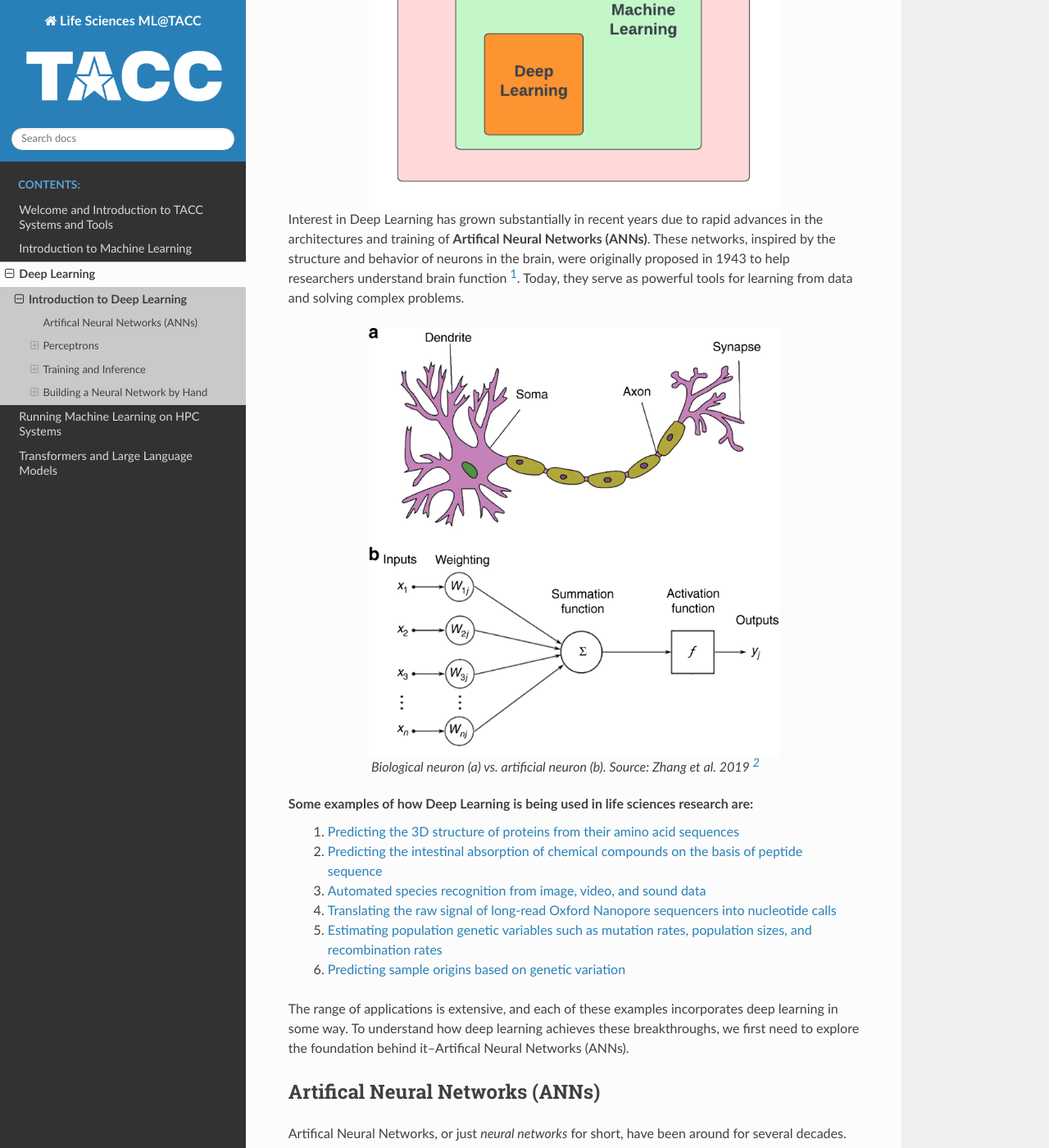
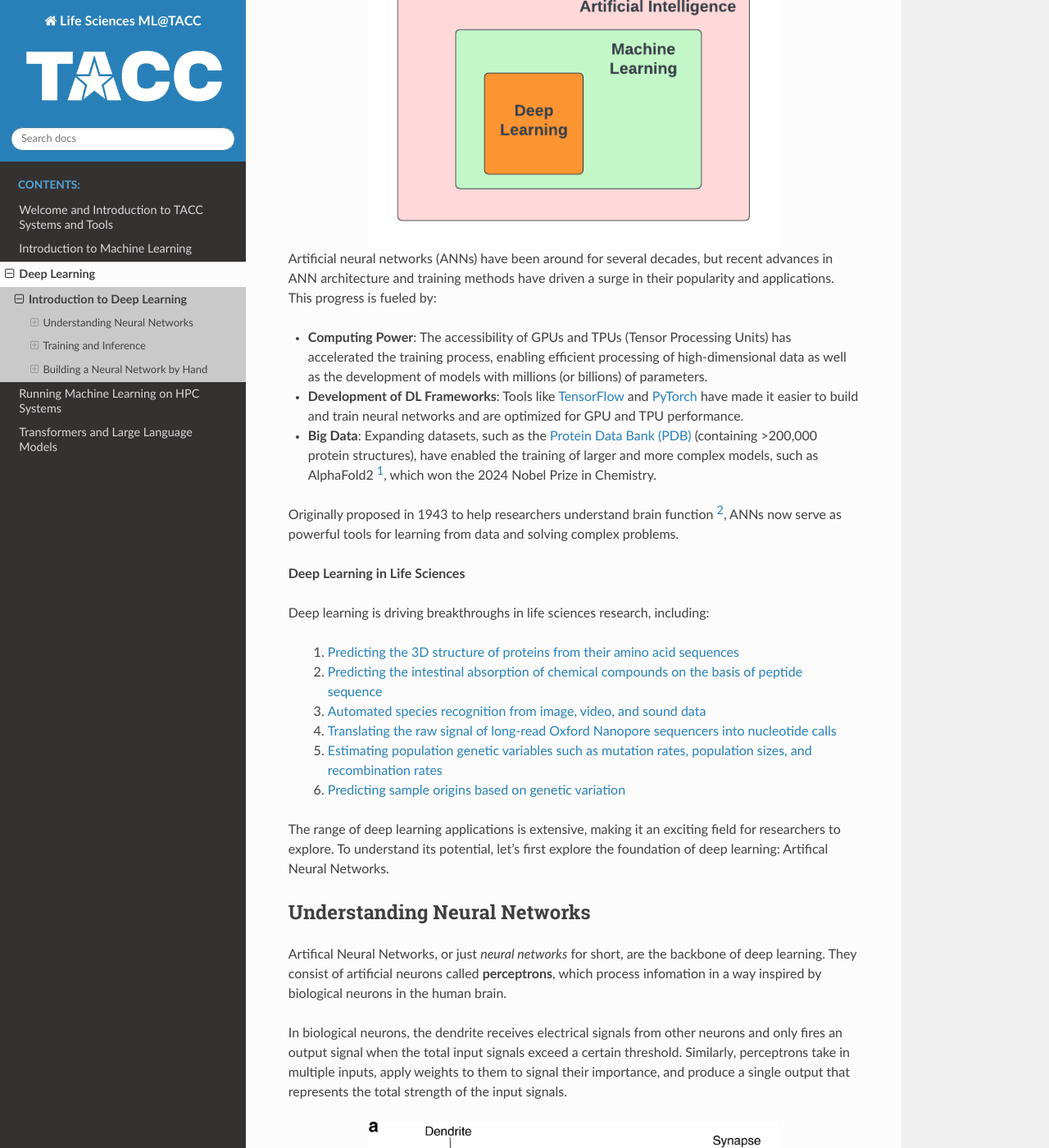
Before and after one commit to lconcia/life_sciences_ml_at_tacc, a Sphinx documentation site: the page built from docs/section3/intro_to_dl.rst, in a window 1280 px wide and 1400 px high, scrolled down 356 px. Shown: the whole window at 82% size. Built offline with Sphinx 7.4.7 and the Read the Docs theme 3.1.0, drawn with Linux system fonts in a browser that asks for light colours; some of the changed text lies outside the part shown.

Commit message:
Revising flow of Day 3 Intro to DL material (#6)

```diff
--- a/docs/section3/intro_to_dl.rst
+++ b/docs/section3/intro_to_dl.rst
@@ -1,29 +1,29 @@
 Introduction to Deep Learning
 =============
 
-Deep Learning has achieved remarkable progress in recent years, revolutionizing fields ranging
-from image classification to natural language processing. **Deep Learning** is a subfield of
-Machine Learning, which itself falls under the broader category of **Artificial Intelligence (AI)**.
+Deep learning has revolutionarized the way computers learn and process information.
+It has become one of the most powerful tools for complex data analysis and automated decision-making.
+As a subfield of **artificial intelligence (AI)** and **machine learning (ML)**, deep learning uses **artificial neural networks (ANNs)** to extract patterns and insights from large amounts of data automatically and autonomously.
 
 .. image:: ./images/AI-ML-DL.png
     :alt: AI-ML-DL Diagram
     :width: 500px
     :align: center
 
-Interest in Deep Learning has grown substantially in recent years due to rapid advances in the
-architectures and training of **Artifical Neural Networks (ANNs)**. These networks, inspired by the
-structure and behavior of neurons in the brain, were originally proposed in 1943 to help researchers
-understand brain function [1]_.
-Today, they serve as powerful tools for learning from data and solving complex problems.
+Artificial neural networks (ANNs) have been around for several decades, but recent advances in ANN architecture and training methods have driven a surge in their popularity and applications.
+This progress is fueled by:
 
-.. figure:: ./images/Bio-Basis-of-ANNs.png
-    :alt: Biological basis of Artifical Neural Networks
-    :width: 500px
-    :align: center
+* **Computing Power**: The accessibility of GPUs and TPUs (Tensor Processing Units) has accelerated the training process, enabling efficient processing of high-dimensional data as well as the development of models with millions (or billions) of parameters.
+* **Development of DL Frameworks**: Tools like `TensorFlow <https://www.tensorflow.org/>`_ and `PyTorch <https://pytorch.org/>`_ have made it easier to build and train neural networks and are optimized for GPU and TPU performance.
+* **Big Data**: Expanding datasets, such as the `Protein Data Bank (PDB) <https://www.wwpdb.org/>`_ (containing >200,000 protein structures), have enabled the training of larger and more complex models, such as AlphaFold2 [1]_, which won the 2024 Nobel Prize in Chemistry.
 
-    Biological neuron (a) vs. artificial neuron (b). Source: Zhang et al. 2019 [2]_
+Originally proposed in 1943 to help researchers understand brain function [2]_, ANNs now serve as powerful tools for learning from data and solving complex problems.
 
-Some examples of how Deep Learning is being used in life sciences research are:
+
+**Deep Learning in Life Sciences**
+
+Deep learning is driving breakthroughs in life sciences research, including:
+
     1. `Predicting the 3D structure of proteins from their amino acid sequences <https://doi.org/10.1038/s41586-021-03819-2>`_
     2. `Predicting the intestinal absorption of chemical compounds on the basis of peptide sequence <https://doi.org/10.1186/1471-2105-8-245>`_
     3. `Automated species recognition from image, video, and sound data <https://doi.org/10.1111/2041-210X.13075>`_
@@ -31,31 +31,70 @@
     5. `Estimating population genetic variables such as mutation rates, population sizes, and recombination rates <https://doi.org/10.1093/molbev/msy224>`_
     6.  `Predicting sample origins based on genetic variation <https://doi.org/10.7554/eLife.54507>`_
 
-The range of applications is extensive, and each of these examples incorporates deep learning in some way.
-To understand how deep learning achieves these breakthroughs, we first need to explore the foundation behind it–Artifical Neural Networks (ANNs).
+The range of deep learning applications is extensive, making it an exciting field for researchers to explore.
+To understand its potential, let's first explore the foundation of deep learning: Artifical Neural Networks.
 
 =============
-Artifical Neural Networks (ANNs)
+Understanding Neural Networks
 =============
-Artifical Neural Networks, or just *neural networks* for short, have been around for several decades.
-However, recently there has been a significant uptick in the number of applications that make use of neural networks.
-Let's talk about some of the factors that have contributed to the increase in use of neural networks in recent years:
+Artifical Neural Networks, or just *neural networks* for short, are the backbone of deep learning.
+They consist of artificial neurons called **perceptrons**, which process infomation in a way inspired by biological neurons in the human brain.
 
-1. Access to machines with **GPUs** (Graphical Processing Units) to run compute-intensive Deep Learning algorithms:
-  * DL tasks involve high dimensional data such as audio, text, and images. Processing and analyzing this data needs intensive mathematical computations (matrix multiplications), which can be efficiently done on GPUs.
-  * Training DL models that have millions or billions of trainable parameters (weights and biases) is faster on GPU versus CPU.
-2. Availability of advanced machine learning frameworks such as `TensorFlow <https://www.tensorflow.org/>`_.
-  * ``TensorFlow`` is an **open-source** machine learning framework developed by Google.
-  * It provides an ecosystem of tools, libraries, and resources for building and deploying DL models
-  * ``TensorFlow`` is optimized for performance on GPU and TPU (Tensor Processing Unit – AI accelerator developed by Google for running workloads based off of ``TensorFlow``)
-  * With ``TensorFlow`` we can build a wide range of ANNs – from simple, feedforward NNs to complex DL architectures.
-3. Lastly, the growing availability of datasets has enabled effective DL model training. For example, the `Protein Data Bank (PDB) <https://www.wwpdb.org/>`_ contains over 200,000 experimentally-determined protein structures, which were used to train AlphaFold2 [3]_, winner of the 2024 Nobel Prize in Chemistry.
+In biological neurons, the dendrite receives electrical signals from other neurons and only fires an output signal when the total input signals exceed a certain threshold.
+Similarly, perceptrons take in multiple inputs, apply weights to them to signal their importance, and produce a single output that represents the total strength of the input signals.
 
-**Basic Idea**
+.. figure:: ./images/Bio-Basis-of-ANNs.png
+    :alt: Biological basis of Artifical Neural Networks
+    :width: 500px
+    :align: center
+
+    Biological neuron (a) vs. artificial neuron (b). Source: Zhang et al. 2019 [3]_
+
+Perceptrons: The Building Blocks of Neural Networks
+--------------------------------------------------
+
+**1. Inputs and Weights**
+
+A perceptron has multiple inputs, which we'll call :math:`x_1`, :math:`x_2`, and :math:`x_3`.
+Each input has an associated **weight**, denoted as :math:`w_1`, :math:`w_2`, and :math:`w_3`.
+These weights determine how important each input is to the percepton's decision.
+During *training*, these weights are adjusted to improve accuracy; during *testing*, they remain fixed.
+
+**2. Linear Summation Function**
+
+Each input is multiplied by its corresponding weight, and then all of the weighted inputs are summed together via a **linear summation function**:
+
+    .. math:: Sum = (w_1x_1) + (w_2x_2) + (w_3x_3) + w_0
+A **bias** term, :math:`w_0`, is also added to the linear combination.
+The bias is like the intercept in a linear equation–it allows the perceptron to make predictions even when all inputs are zero.
+Together, the weights and bias (:math:`w_0, w_1, w_2,...`) are called the **parameters** of the perceptron.
+
+**3. Nonlinear Activation function**
+
+The weighted sum (including the bias) is then passed through a **nonlinear activation function** to produce the perceptron's output.
+One common activation function is the **ReLU (Rectified Linear Unit)** function, which is defined as:
+  .. math:: ReLu(x) = max(0, x)
+  * If the sum is positive, we keep it as is.
+  * If the sum is negative (or zero), we set it to 0.
+  * As a result, the output has a range of 0 to infinity.
+Activation functions introduce **non-linearity**, allowing neural networks to learn complex patterns in data.
 
 
-Neural networks are mathematical systems that can learn patterns from data and model real-world processes.
-In this sense, a neural network is just another kind of machine learning model like the ones we have already studied.
+The basic architecture of a perceptron is depicted below:
+
+.. figure:: ./images/perceptron_diagram.png
+    :alt: How a perceptron works
+    :width: 700px
+    :align: center
+
+From Perceptrons to Neural Networks
+-----------------------------------
+A neural network is made up of *layers of perceptrons*, where each perceptron applies a mathematical function to its inputs and passes the result to the next layer.
+These layers include:
+
+1. **Input layer**: The first layer of the neural network, which receives raw data (e.g., an image or DNA sequence).
+2. **Hidden layers**: Layers between the input and output layers, which learn complex features from the input data.
+3. **Output layer**: The final layer of the neural network, which produces the final output (e.g., classification of a tumor as malignant or benign).
 
 The basic architecture of a neural network is depicted below:
 
@@ -64,49 +103,11 @@
     :width: 600px
     :align: center
 
-
-=============
-Perceptrons
-=============
-A **perceptron**, analogous to a single neuron, is the basic building block of a neural network.
-Broadly speaking, a perceptron is a mathematical function that takes in any number of inputs and produces a single output.
-The basic architecture of a perceptron is depicted below:
-
-.. figure:: ./images/perceptron_diagram.png
-    :alt: How a perceptron works
-    :width: 700px
-    :align: center
-
-
-
-Inputs and Weights
---------------
-A perceptron has multiple inputs, which we'll call :math:`x_1`, :math:`x_2`, and :math:`x_3`.
-Each input has an associated **weight**, denoted as :math:`w_1`, :math:`w_2`, and :math:`w_3`.
-These weights determine how important each input is to the percepton's decision.
-During *training*, these weights are adjusted to improve accuracy; during *testing*, they remain fixed.
-
-Linear Summation Function
---------------
-Each input is multiplied by its corresponding weight, and then all of the weighted inputs are summed together via a **linear summation function**:
-
-    .. math:: Sum = (w_1x_1) + (w_2x_2) + (w_3x_3) + w_0
-A **bias** term, :math:`w_0`, is also added to the linear combination.
-The bias is like the intercept in a linear equation–it allows the perceptron to make predictions even when all inputs are zero.
-Together, the weights and bias (:math:`w_0, w_1, w_2,...`) are called the **parameters** of the perceptron.
-
-Nonlinear Activation function
---------------
-The weighted sum (including the bias) is then passed through a **nonlinear activation function** to produce the perceptron's output.
-One common activation function is the **ReLU (Rectified Linear Unit)** function, which is defined as:
-  .. math:: ReLu(x) = max(0, x)
-  * If the sum is positive, we keep it as is.
-  * If the sum is negative (or less than zero), we set it to 0.
-  * As a result, the output has a range of 0 to infinity.
-Activation functions introduce **non-linearity**, allowing neural networks to learn complex patterns in data.
+Each perceptron in a layer is connected to perceptrons in the next layer, and these *connections have weights*, which determine the influence of each input.
+During training, these weights are adjusted to improve accuracy.
 
 **Putting it all together**
-
+-----------------------------------
 To summarize, the perceptron takes in multiple inputs (as many as you want) and assigns weights to them.
 It calculates a weighted sum of the inputs, adds a bias term, and then passes the result through an activation function to produce an output.
 When multiple perceptrons are connected, they form a neural network that can learn complex decision boundaries.
@@ -220,30 +221,61 @@
 
 We could implement a perceptron using a numpy array to hold the weights and bias:
 
-.. code-block:: python
+.. code-block:: python3
 
     def create_perceptron(dim):
-    """
-    Create a perceptron of dimension `dim` and initialize it with random weights.
-    """
-    # we use dim+1 because we want to have a bias term and `dim` weights
-    return np.random.random(dim+1)
+        """
+        Create a perceptron of dimension `dim` and initialize it with random weights.
+        """
+        # we use dim+1 because we want to have a bias term and `dim` weights
+        return np.random.random(dim+1)
 
+Click below to see a detailed code explanation
+
+.. toggle:: Click to show
+
+    This code defines a function called ``create_perceptron`` that:
+
+    1. Takes one parameter `dim` which represents the dimension (number of input features) for the perceptron.
+    2. Creates a perceptron by generating random weights using NumPy's ``random.random()`` function.
+    3. Returns `dim+1` weights because:
+
+       - `dim` weights are used for the actual input features
+       - The extra `+1` creates one additional weight that serves as the bias term.
+    For example, if you call ``create_perceptron(3)``, it will return an array of 4 random numbers between 0 and 1 – three weights for the inputs and one bias term.
 
 We could then implement a layer as a certain number of perceptrons with an activation function:
 
-.. code-block:: python
+.. code-block:: python3
 
     def create_layer(num_perceptrons, dim, activation_function):
-    """
-    Create a layer of `num_perceptrons` perceptrons, each of dimension `dim` with activation function `activation_function`.
-    Initialize the weights of all perceptrons to a random float between 0 and 1.
-    """
-    # represent the layer as a list of dictionaries of perceptrons
-    layer = []
-    for i in range(num_perceptrons):
-        layer.append({"weights": create_perceptron(dim), "activation_function": activation_function})
-    return layer
+        """
+        Create a layer of `num_perceptrons` perceptrons, each of dimension `dim` with activation function `activation_function`.
+        Initialize the weights of all perceptrons to a random float between 0 and 1.
+        """
+        # represent the layer as a list of dictionaries of perceptrons
+        layer = []
+        for i in range(num_perceptrons):
+            layer.append({"weights": create_perceptron(dim), "activation_function": activation_function})
+        return layer
+
+.. toggle:: Click to show
+
+    The ``create_layer`` function builds a layer of multiple perceptrons. It:
+
+    1. Takes three parameters:
+
+      - ``num_perceptrons``: How many perceptrons to create in this layer
+      - ``dim``: The dimension (number of inputs) for each perceptron
+      - ``activation_function``: The activation function to use for each perceptron
+
+    2. Creates an empty list called `layer` that will store all the perceptrons.
+    3. Uses a for loop to create ``num_perceptrons`` perceptrons, where each perceptron is represented as a dictionary containing:
+      - ``weights``: The perceptron's weights created using the ``create_perceptron(dim)`` function we saw earlier.
+      - ``activation_function``: The activation function to use for this perceptron.
+
+    This code effectively creates a complete neural network layer where each perceptron has its own weights and shares the same activation function.
+
 
 We need a way to compute the output of a layer from an input.
 To do that though, we first need to say a little more about activation functions.
@@ -260,7 +292,7 @@
 Let's try to write this as a helper function using Python.
 The code is pretty simple: you just import numpy and implement the above formula:
 
-.. code-block:: python
+.. code-block:: python3
 
     import numpy as np
 
@@ -269,7 +301,7 @@
 
 Next, let's try to plot the sigmoid function:
 
-.. code-block:: python
+.. code-block:: python3
 
     # Import matplotlib, numpy and math
     import matplotlib.pyplot as plt
@@ -312,7 +344,7 @@
 
     **Code Challenge Solution**:
 
-    .. code-block:: python
+    .. code-block:: python3
 
         import numpy as np
         import matplotlib.pyplot as plt
@@ -371,8 +403,8 @@
 .. math::
     f(x) = max(0, x)
 
-This means that our range of output is from 0 to infinity.
-:math:`f(x)` is zero when :math:`x` is negative and :math:`f(x)` is equal to :math:`x` when :math:`x` is greater than or equal to zero:
+This means that our range of output is from 0 to infinity:
+`ReLU` returns the input value if it's positive, and 0 if it's negative or zero.
 
 .. figure:: ./images/ReLU-function.png
     :align: center
@@ -393,11 +425,102 @@
         :width: 500px
 
 
+Creating Layers and Computing the Output of Layers
+--------------
 
+Now that we understand how activation functions work, let's build on our previous functions to *compute the output of a layer* when given an input.
+
+**Step 1: Creating a Layer**
+
+We have already defined a ``create_layer`` function that constructs a layer of perceptrons, each with:
+
+  * A set of randomly initialized weights (including a bias term)
+  * A chosen activation function
+
+For example, we can create a layer with **5 perceptrons**, each expecting **3 input features**, using the ``sigmoid`` activation function:
+
+.. code-block:: python3
+
+    l1 = create_layer(5, 3, sigmoid)
+
+**Step 2: Computing the Output of a Layer**
+
+Given an input, our goal is to compute the output of each perceptron in the layer. This involves:
+
+  1. Computing the **weighted sum** of the inputs.
+  2. Adding the **bias** term.
+  3. Passing the result through the perceptron's **activation function**.
+
+Here's an example function that performs this computation:
+
+.. code-block:: python3
+
+    def compute_output_for_layer(X, layer):
+        """
+        Compute the output of a layer for an input X.
+
+        Parameters:
+       - X: numpy array of shape (d,), where d is the input dimension
+       - layer: list of perceptrons (each represented as a dictionary with 'weights' and 'activation_function')
+
+        Returns:
+       - A numpy array containing the output of each perceptron in the layer.
+       """
+
+        result = []
+
+        # for each perceptron in the layer
+        for p in layer:
+            # Compute the weighted sum (dot product) of inputs and weights and add the bias term
+            weighted_sum = np.dot(X, p['weights'][1:]) + p['weights'][0]
+
+            # Apply the activation function
+            output = p['activation_function'](weighted_sum)
+
+            # Store the output
+            result.append(output)
+
+        return np.array(result)
+
+We can now create an input and compute the output of our layer:
+
+.. code-block:: python3
+
+    >>> X = [0.8, -2.3, 2.15]
+    >>> o1 = compute_output_for_layer(X, l1)
+    >>> print("Output of Layer 1:", o1)
+
+**Step 3: Computing Output for Multiple Layers**
+
+Now, let's see what happens when we stack layers.
+First, we compute the output of the first layer.
+Then, we pass this output as the input to the next layer.
+
+Example:
+
+.. code-block:: python3
+
+    # Create a second layer with 2 perceptrons, each expecting 5 inputs (from Layer 1)
+    >>> l2 = create_layer(2, 5, sigmoid)
+
+    # Compute output of the second layer
+    >>> o2 = compute_output_for_layer(o1, l2)
+    >>> print("Output of Layer 2:", o2)
+
+**Key Concept: Fully Connected Layers**
+
+ - The second layer must have an *input dimension* matching the *output dimension* of the previous layer.
+ - If Layer 1 has *5 perceptrons*, Layer 2's perceptrons must each take *5 inputs*.
+ - This ensures that every perceptron receives input from every perceptron in the previous layer, making it a **fully connected** layer.
+
+By repeating this process, we can create networks of any depth.
+However, so far, we've only computed outputs.
+To train a neural network, we need a way to *adjust weights* based on taining data.
+This process, called **backpropagation**, is where frameworks like TensorFlow simplify things for us.
 
 **Reference List**
  * The material in this module is based on `COE 379L: Software Design for Responsible Intelligent Systems <https://coe-379l-sp24.readthedocs.io/en/latest/unit03/neural_networks.html>`_
-.. [1] McCulloch, W.S., Pitts, W. A logical calculus of the ideas immanent in nervous activity. Bulletin of Mathematical Biophysics 5, 115–133 (1943). https://doi.org/10.1007/BF02478259
-.. [2] Zhang, Q., Yu, H., Barbiero, M. et al. Artificial neural networks enabled by nanophotonics. Light Sci Appl 8, 42 (2019). https://doi.org/10.1038/s41377-019-0151-0
-.. [3] Jumper, J., Evans, R., Pritzel, A. et al. Highly accurate protein structure prediction with AlphaFold. Nature 596, 583–589 (2021). https://doi.org/10.1038/s41586-021-03819-2
+.. [1] Jumper, J., Evans, R., Pritzel, A. et al. Highly accurate protein structure prediction with AlphaFold. Nature 596, 583–589 (2021). https://doi.org/10.1038/s41586-021-03819-2
+.. [2] McCulloch, W.S., Pitts, W. A logical calculus of the ideas immanent in nervous activity. Bulletin of Mathematical Biophysics 5, 115–133 (1943). https://doi.org/10.1007/BF02478259
+.. [3] Zhang, Q., Yu, H., Barbiero, M. et al. Artificial neural networks enabled by nanophotonics. Light Sci Appl 8, 42 (2019). https://doi.org/10.1038/s41377-019-0151-0
 .. [4] Beardall, William A.V., Guy-Bart Stan, and Mary J. Dunlop. Deep Learning Concepts and Applications for Synthetic Biology. GEN Biotechnology 1, 360–71 (2022). https://doi.org/10.1089/genbio.2022.0017.
```
Also changed, not shown: docs/section3/images/inference-cancer-classifier.png, docs/section3/images/perceptron_diagram.png, docs/section3/images/training-cancer-classifier.png.
